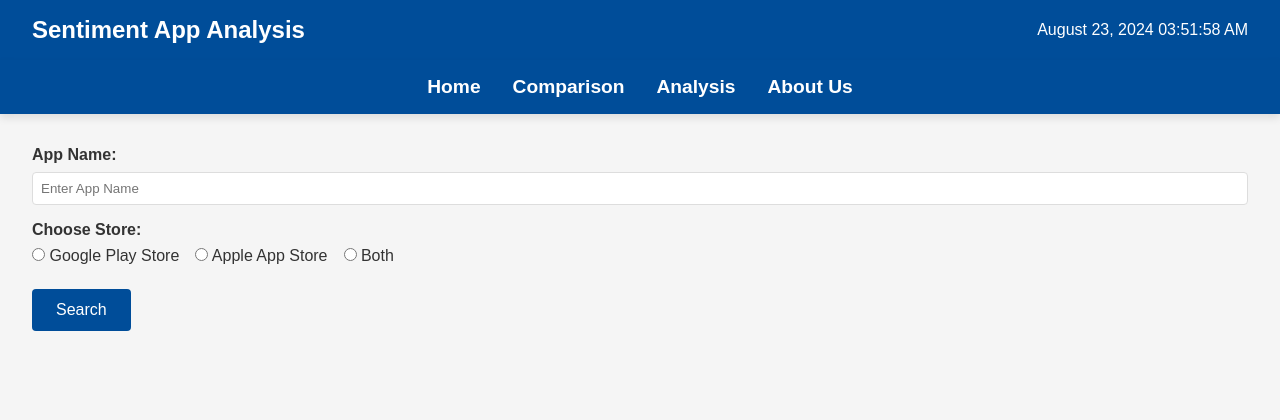
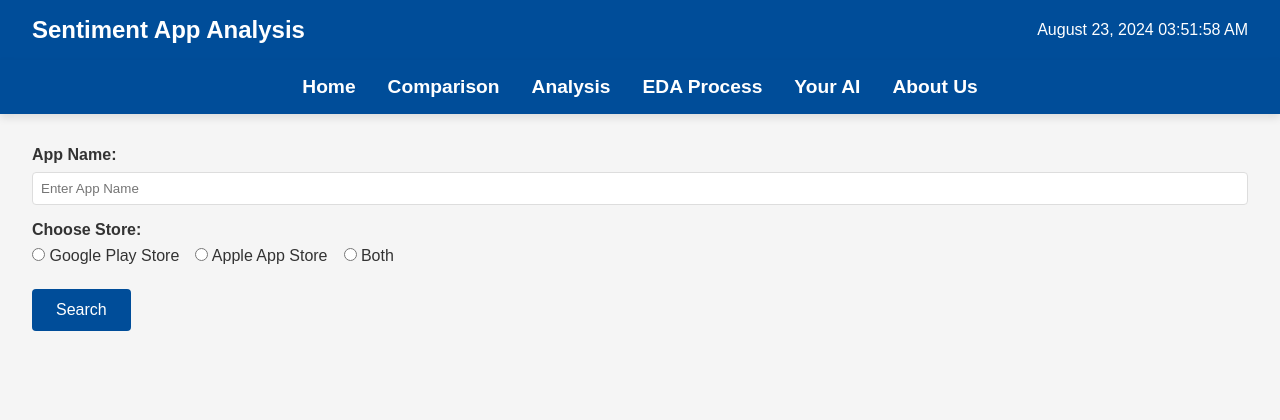
Before and after one commit to Siva-Subramaniam-DS/app-analysis, a Flask app: page /app in a window 1280 px wide. Shown: the top 420 px of the page. Run offline with Flask 3, Linux system fonts and the light colour scheme; some libraries are stand-ins or nearby versions.

Commit message:
Add files via upload

```diff
--- a/templates/Eda.html
+++ b/templates/Eda.html
@@ -22,6 +22,7 @@
             <li><a href="/app">Comparison</a></li>
             <li><a href="/analysis">Analysis</a></li>
             <li><a href="/eda">EDA Process</a></li>
+            <li><a href="/helobot">Your AI</a></li>
             <li><a href="/about-us">About Us</a></li>
         </ul>
     </nav>
--- a/templates/about_us.html
+++ b/templates/about_us.html
@@ -19,6 +19,8 @@
             <li><a href="/">Home</a></li>
             <li><a href="/app">Comparison</a></li>
             <li><a href="/analysis">Analysis</a></li>
+            <li><a href="/eda">EDA Process</a></li>
+            <li><a href="/helobot">Your AI</a></li>
             <li><a href="/about-us">About Us</a></li>
         </ul>
     </nav>
--- a/templates/analysis.html
+++ b/templates/analysis.html
@@ -21,6 +21,7 @@
             <li><a href="/app">Comparison</a></li>
             <li><a href="/analysis">Analysis</a></li>
             <li><a href="/eda">EDA Process</a></li>
+            <li><a href="/helobot">Asst AI</a></li>
             <li><a href="/about-us">About Us</a></li>
         </ul>
     </nav>
--- a/templates/app.html
+++ b/templates/app.html
@@ -17,11 +17,13 @@
         </div>
     </header>
     <nav class="navbar">
-        <ul class="navbar-list">
-            <li><a href="/" class="navbar-link active">Home</a></li>
-            <li><a href="/app" class="navbar-link">Comparison</a></li>
-            <li><a href="/analysis" class="navbar-link">Analysis</a></li>
-            <li><a href="/about-us" class="navbar-link">About Us</a></li>
+        <ul>
+            <li><a href="/">Home</a></li>
+            <li><a href="/app">Comparison</a></li>
+            <li><a href="/analysis">Analysis</a></li>
+            <li><a href="/eda">EDA Process</a></li>
+            <li><a href="/helobot">Your AI</a></li>
+            <li><a href="/about-us">About Us</a></li>
         </ul>
     </nav>
     <main class="main-content">
@@ -55,7 +57,6 @@
                     {% if playstore_info %}
                         <div class="store-info">
                             <h2 class="store-title">Google Play Store</h2>
-                            <h2>Google Play Store</h2>
                             <p><strong>App Name:</strong> {{ playstore_info['App'] }}</p>
                             <p><strong>Rating:</strong> {{ playstore_info['Rating'] }}</p>
                             <p><strong>Size:</strong>
```
Also changed, not shown: templates/helobot.html (added, +41 -0 lines).
